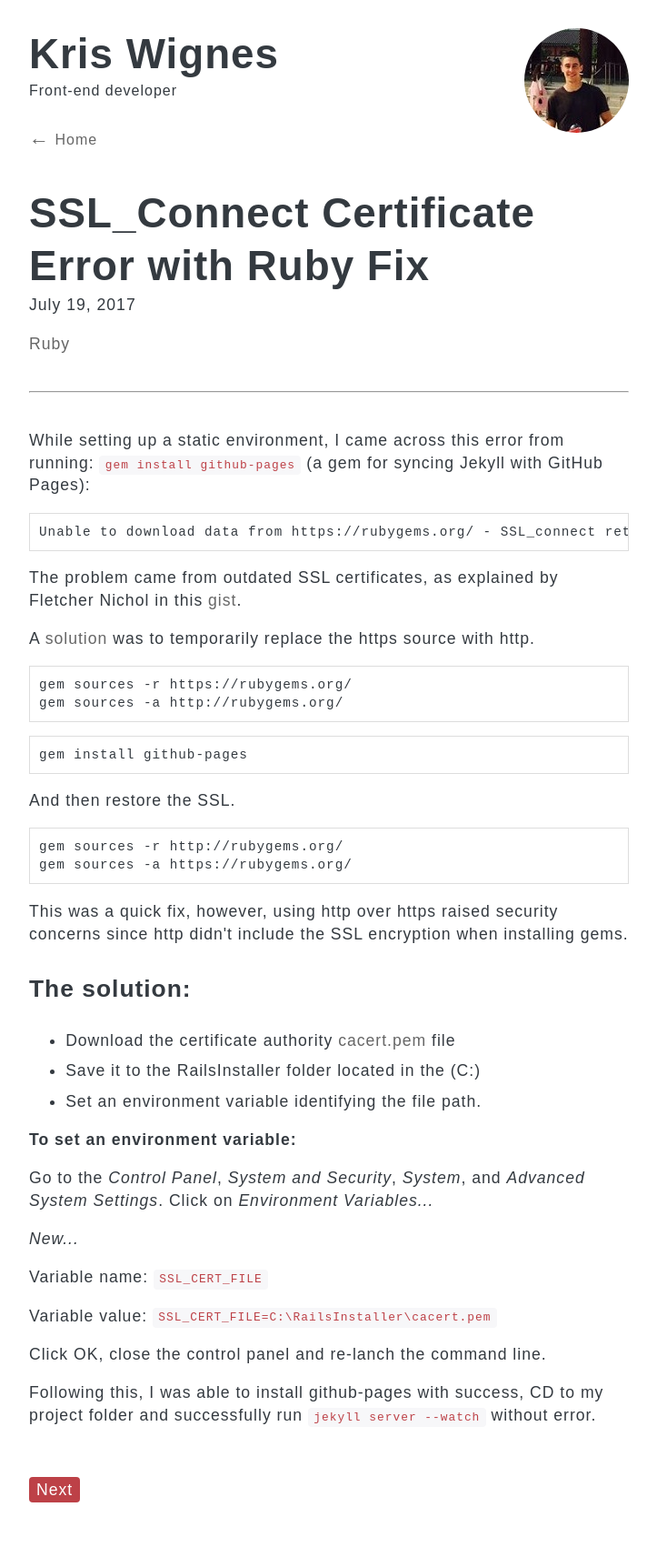
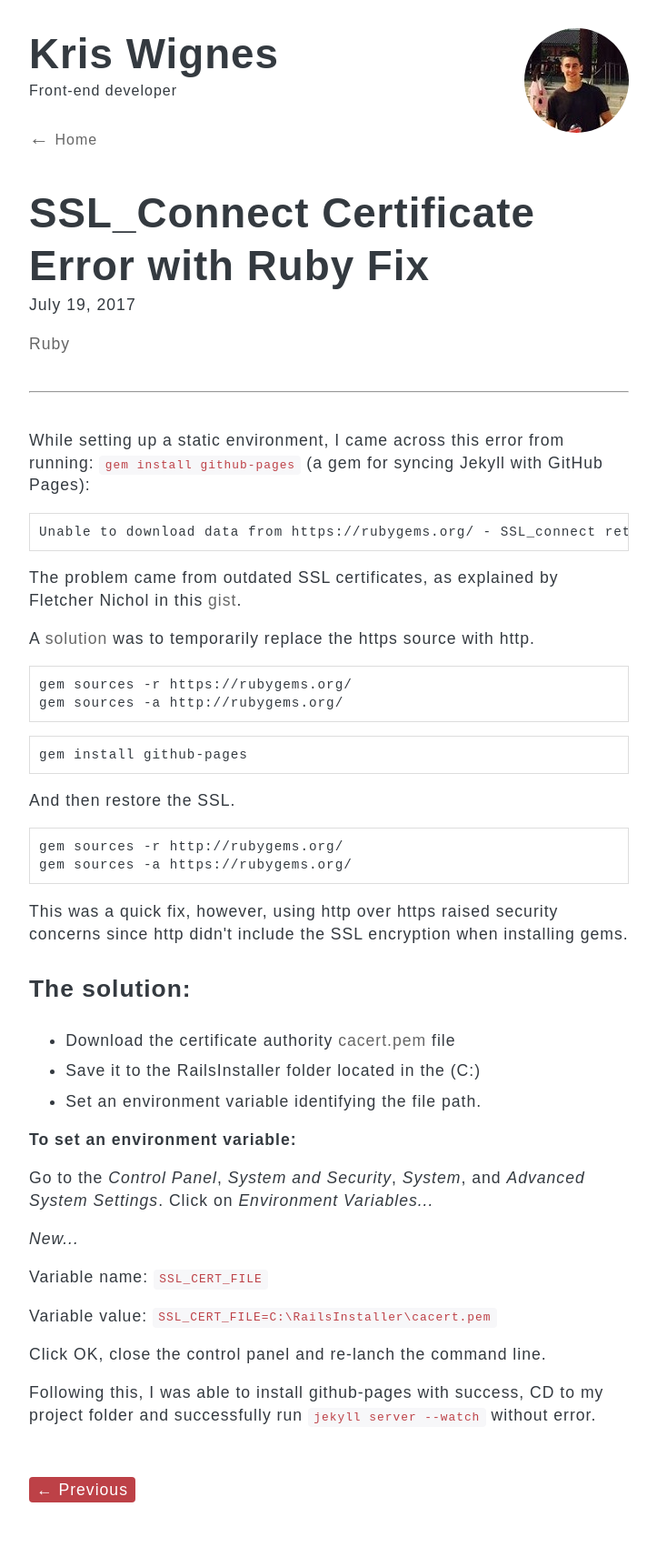
Before and after one commit to kwignes/kwignes.github.io, a Jekyll site: the page built from _posts/2017-07-19-ssl-connect-certificate-error-with-ruby.md, in a window 1280 px wide. Shown: the whole page at 91% size, without its empty margins (278-1001 px from the left). Built offline with Jekyll 4.4.1, drawn with Linux system fonts in a browser that asks for light colours; comment, search, counter and statistics services are not loaded.

Commit message:
update pagination

```diff
--- a/_layouts/post.html
+++ b/_layouts/post.html
@@ -30,10 +30,10 @@ layout: default
     <div class="footer-action">
   <div class="PageNavigation">
   {% if page.previous.url %}
-    <p><a class="prev" href="{{page.previous.url}}" title="{{page.previous.title}}">Next</a></p>
+    <p><a class="prev" href="{{page.previous.url}}" title="{{page.previous.title}}">← Previous</a></p>
   {% endif %}
   {% if page.next.url %}
-    <p><a class="next" href="{{page.next.url}}" title="{{page.next.title}}">Previous</a></p>
+    <p><a class="next" href="{{page.next.url}}" title="{{page.next.title}}">Next →</a></p>
   {% endif %}
   </div>
   </div>
```
